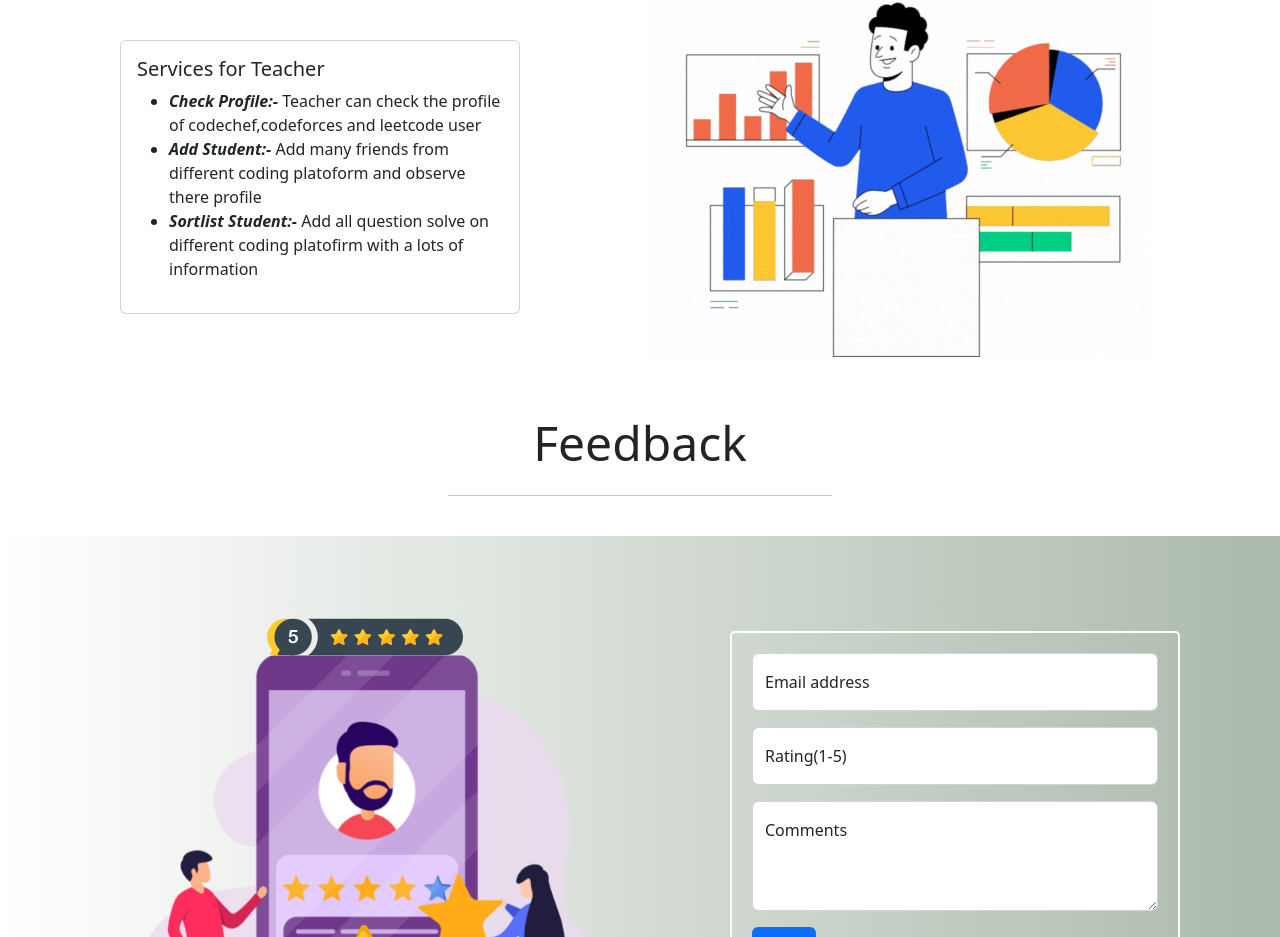
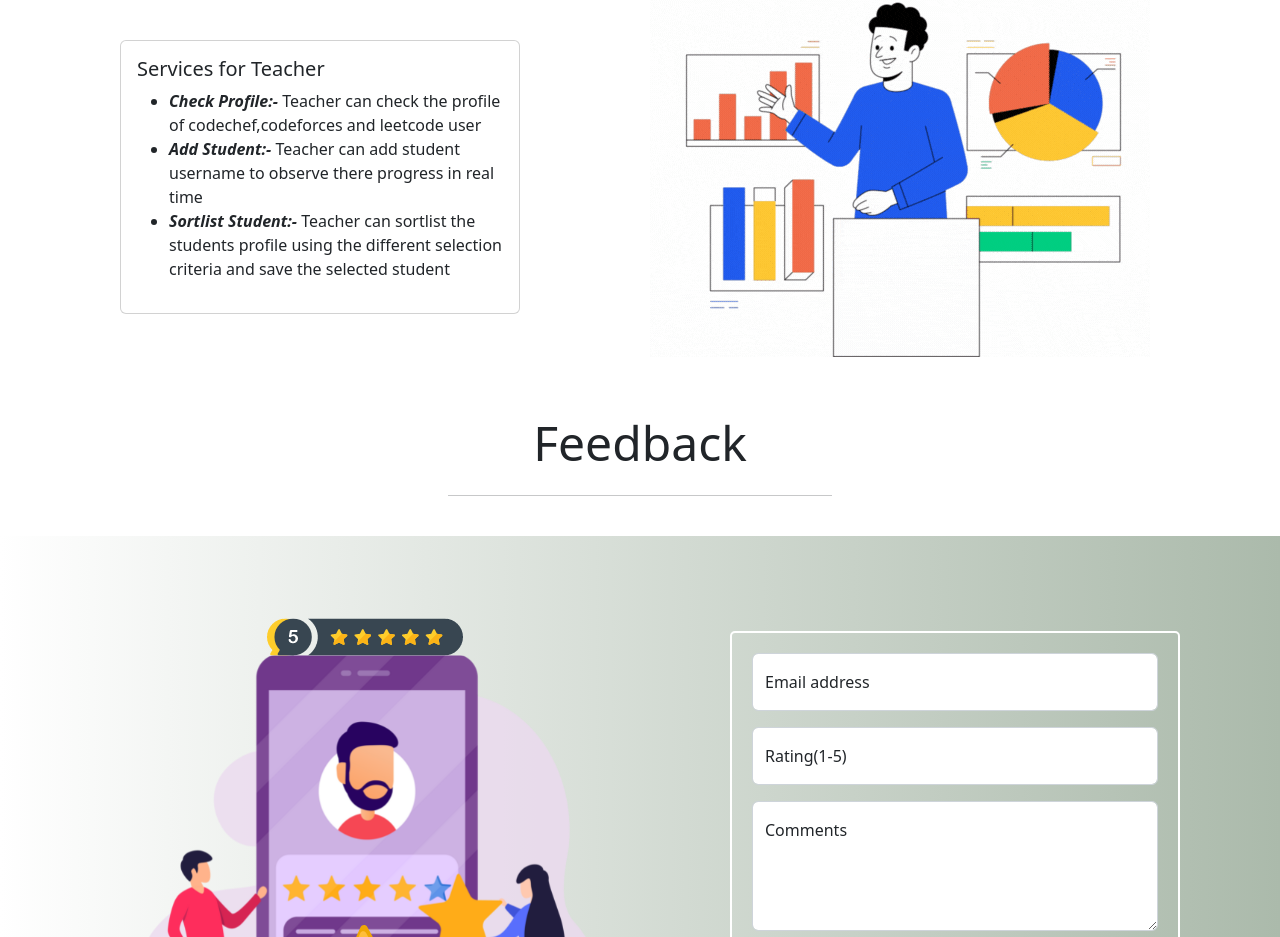
Before and after one commit to vivekkumar9919/Coding-profile-manager-frontend-part, a Vue app: page / in a window 1280 px wide. Shown: the part 1426-2363 px from the top of the page. Built offline with nearby package versions, Linux system fonts and the light colour scheme; no server answers.

Commit message:
login form updated

```diff
--- a/package.json
+++ b/package.json
@@ -1,5 +1,5 @@
 {
-  "name": "final1",
+  "name": "frontend",
   "version": "0.1.0",
   "private": true,
   "scripts": {
--- a/src/components/HomePage.vue
+++ b/src/components/HomePage.vue
@@ -108,8 +108,8 @@
                   <h5 class="card-title">Services for Teacher</h5>
                   <ul>
                     <li><p class="card-text"><strong><i>Check Profile:- </i></strong> Teacher can check the profile of codechef,codeforces and leetcode user </p></li>
-                    <li><p class="card-text"><strong><i>Add Student:- </i></strong>Add many friends from different coding platoform and observe there profile </p></li>
-                    <li><p class="card-text"><strong><i>Sortlist Student:- </i></strong>Add all question solve on different coding platofirm with a lots of information</p></li>
+                    <li><p class="card-text"><strong><i>Add Student:- </i></strong>Teacher can add student username to observe there progress in real time </p></li>
+                    <li><p class="card-text"><strong><i>Sortlist Student:- </i></strong>Teacher can sortlist the students profile using the different selection criteria and save the selected student  </p></li>
 
                   </ul>
                  </div>
@@ -138,7 +138,7 @@
              <label for="rating">Rating(1-5)</label>
            </div>
            <div class="form-floating  mb-3">
-               <textarea class="form-control" placeholder="Leave a comment here" id="floatingTextarea" style="height: 110px" required></textarea>
+               <textarea class="form-control" placeholder="Leave a comment here" id="floatingTextarea" style="height: 130px" required></textarea>
                <label for="floatingTextarea">Comments</label>
             </div>
 
--- a/src/components/login_pages/StudentsLogin.vue
+++ b/src/components/login_pages/StudentsLogin.vue
@@ -98,7 +98,8 @@ export default {
           customConfig
         )
         .then((res) => {
-          if (res.status == 200) {
+          if (res.status == 200 && res.data[0]['password']==this.logindetails.password) {
+
             console.log("login successufully");
                  if(localStorage.getItem('email2')){
               localStorage.setItem('email2',"");
@@ -108,8 +109,8 @@ export default {
             localStorage.setItem("student_flag", true);
             localStorage.setItem("email1",this.logindetails.email)
             this.$router.push("/student/profile");
-          } else if(res.status==404){
-            console.log(" email is wrong");
+          } else {
+            alert("  password is wrong");
           }
         }).catch((err)=>{
           console.log(err);
--- a/src/components/login_pages/TeacherLogin.vue
+++ b/src/components/login_pages/TeacherLogin.vue
@@ -87,7 +87,7 @@ export default {
           customConfig
         )
         .then((res) => {
-          if (res.status == 200) {
+          if (res.status == 200 && res.data[0]['password']==this.teacherlogin.password) {
             console.log("login successufully");
             if(localStorage.getItem('email1')){
               localStorage.setItem('email1',"");
@@ -99,7 +99,7 @@ export default {
 
             this.$router.push("/teacher/check_profileA");
           } else {
-            console.log(" email is wrong");
+            alert("Password is wrong");
           }
         }).catch((err)=>{
           console.log(err);
--- a/src/components/login_pages/TeacherSignup.vue
+++ b/src/components/login_pages/TeacherSignup.vue
@@ -149,6 +149,7 @@ export default {
         })
         .catch((err) => {
           console.log(`nhi hua bhai ye rha errr ${err}`);
+          alert("Email Already exist ")
         });
     },
   },
```
